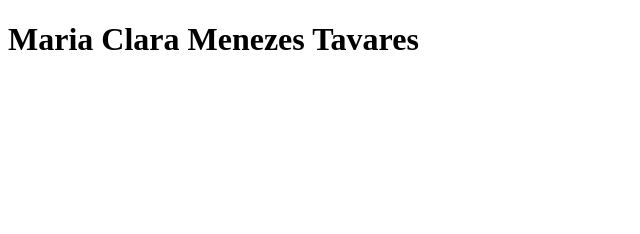
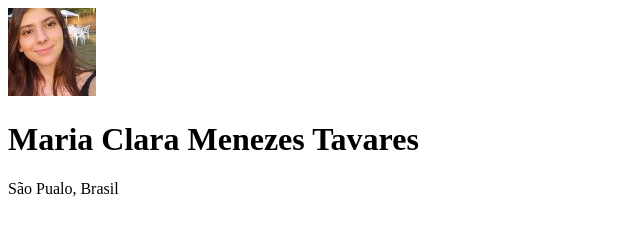
Before and after one commit to MariaClaraMenezesTavares-11TIA/meus-links, a plain HTML site: page index.html in a window 1280 px wide. Shown: the whole page, without its empty margins (0-640 px from the left). Drawn offline with Linux system fonts and the light colour scheme.

Commit message:
desenvolvimento do html

```diff
--- a/index.html
+++ b/index.html
@@ -3,11 +3,13 @@
 <head>
     <meta charset="UTF-8">
     <meta name="viewport" content="width=device-width, initial-scale=1.0">
-    <title>Meus Linksdiv</title>
+    <title>Meus Links</title>
 </head>
 <body>
    <div>
+    <img src="./Maria 88.88.jpg" alt="imagem do criador da página de links, maria clara menezes tavares">
     <h1>Maria Clara Menezes Tavares</h1>
+    <p>São Pualo, Brasil</p>
    </div>
 </body>
 </html>
```
